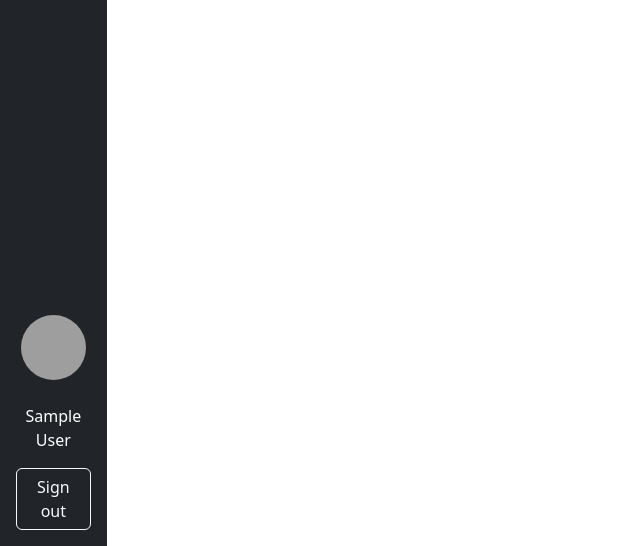
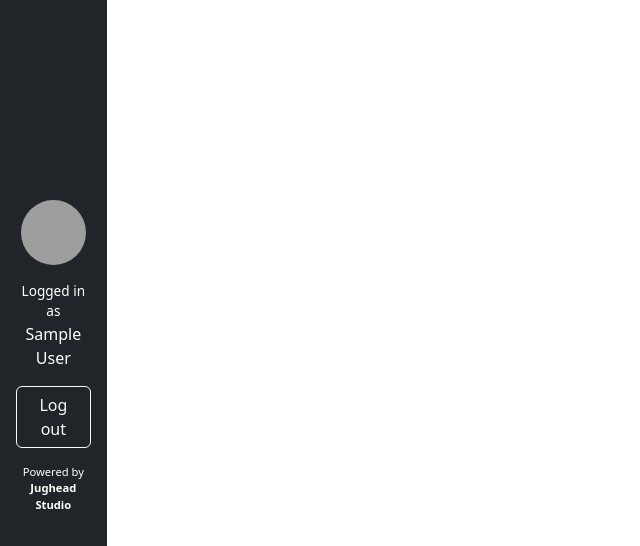
Before and after one commit to JugheadStudio/ClearView, a PHP site: page /ClearView/ in a window 1280 px wide. Shown: the part 254-800 px from the top of the page, without its empty margins (0-640 px from the left). Run offline with PHP 8.4, Linux system fonts and the light colour scheme; the visitor is signed in with stand-in values (Sample User, id 1); grey boxes are pictures that could not be loaded.

```diff
--- a/components/sidebar.php
+++ b/components/sidebar.php
@@ -46,9 +46,11 @@ if (isset($_SESSION['username']) && isset($_SESSION['profilePicture'])) {
 
 		<div class="row">
 			<div class="col text-center">
-				<img src="<?php echo $profilePicture; ?>" alt="Profile Picture" width="65" height="65" class="rounded-circle logged-in-user-profile-picture mb-4" >
-				<p><?php echo $name; ?></p>
-				<button class="btn btn-outline-light" type="button" data-bs-toggle="modal" data-bs-target="#signOutModal">Sign out</button>
+				<img src="<?php echo $profilePicture; ?>" alt="Profile Picture" width="65" height="65" class="rounded-circle logged-in-user-profile-picture mb-3" >
+				<p class="m-0 text-sm">Logged in as</p>
+				<p class="mb-3"><?php echo $name; ?></p>
+				<button class="btn btn-outline-light mb-3" type="button" data-bs-toggle="modal" data-bs-target="#signOutModal">Log out</button>
+				<p class="poweredBy">Powered by<br><strong>Jughead Studio</strong></p>
 			</div>
 
 		</div>
@@ -62,11 +64,11 @@ if (isset($_SESSION['username']) && isset($_SESSION['profilePicture'])) {
 						<button type="button" class="btn-close" data-bs-dismiss="modal" aria-label="Close"></button>
 					</div>
 					<div class="modal-body text-dark">
-						<p>Are you sure you want to sign out?</p>
+						<p>Are you sure you want to log out?</p>
 					</div>
 					<div class="modal-footer">
 						<button type="button" class="btn btn-secondary" data-bs-dismiss="modal">Cancel</button>
-						<a href="pages/logout.php" class="btn btn-primary">Sign Out</a>
+						<a href="pages/logout.php" class="btn btn-primary">Log Out</a>
 					</div>
 				</div>
 			</div>
--- a/css/styles.css
+++ b/css/styles.css
@@ -10,6 +10,10 @@ html {
 a {
 	color: #fff !important;
 	text-decoration: none;
+}
+
+.text-sm {
+	font-size: 0.85rem;
 }
 
 /* -------------------------------- */
@@ -26,6 +30,10 @@ a {
 
 .nav-link:hover {
 	cursor: pointer;
+}
+
+.poweredBy {
+	font-size: 0.7rem;
 }
 
 /* -------------------------------- */
```
Also changed, not shown: uploads/6483b4c6820fc.png (added), uploads/6483b5cdb06fb.png (added), uploads/6483b61b9d5e0.png (added), uploads/6483b628e400c.png (added), uploads/6483b65abe805.png (added), uploads/6483b66832f23.png (added).
